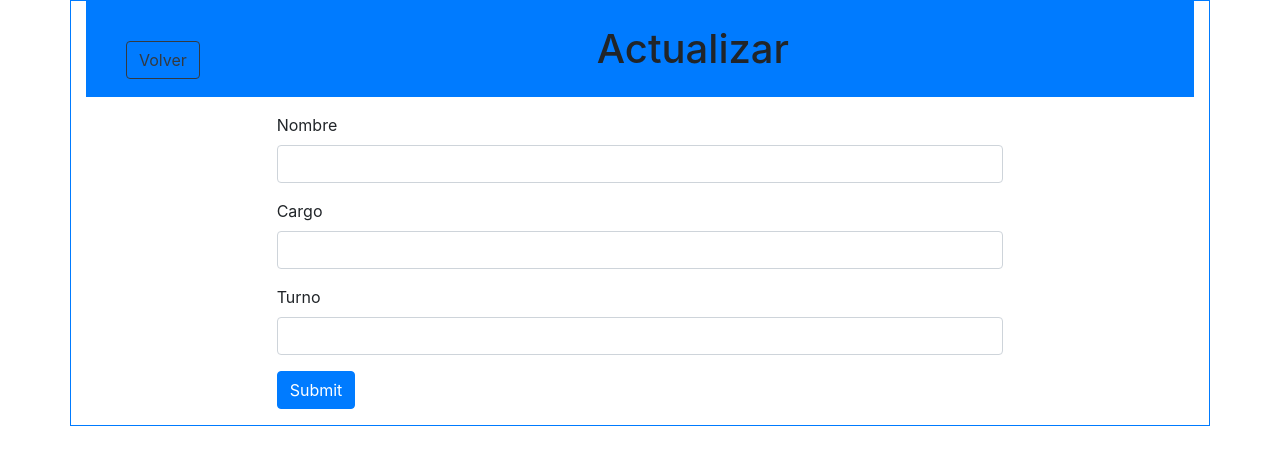
After one commit to rickyMelida/tareas_electrica, a PHP site: page /src/actualizar_tecnico.php in a window 1280 px wide. The commit adds this page. Shown: the top 465 px of the page. Run offline with PHP 8.4, Linux system fonts and the light colour scheme.

```diff
--- /dev/null
+++ b/src/actualizar_tecnico.php
@@ -0,0 +1,41 @@
+<!DOCTYPE html>
+<html lang="es">
+<head>
+    <meta charset="UTF-8">
+    <meta name="viewport" content="width=device-width, initial-scale=1.0">
+    <meta http-equiv="X-UA-Compatible" content="ie=edge">
+    <link rel="stylesheet" href="https://stackpath.bootstrapcdn.com/bootstrap/4.3.1/css/bootstrap.min.css" integrity="sha384-ggOyR0iXCbMQv3Xipma34MD+dH/1fQ784/j6cY/iJTQUOhcWr7x9JvoRxT2MZw1T" crossorigin="anonymous">
+    <title>Actualizar Tecnico</title>
+</head>
+<body>
+    <div class="container border border-primary">
+        <header class="text-center bg-primary p-4">
+            <a href="horario_tecnicos.php" class="float-left m-3 btn btn-outline-dark">Volver</a>
+            <h1 class=" d-inline">Actualizar</h1>
+        </header>
+        <div class="row">
+            <form action="" method="" class="col-md-8 m-auto p-3">
+                <div class="form-group">
+                    <label for="nombre">Nombre</label>
+                    <input type="text" class="form-control" id="nombre" >
+                </div>
+                <div class="form-group">
+                    <label for="cargo">Cargo</label>
+                    <input type="text" class="form-control" id="cargo" >
+                </div>
+                <div class="form-group">
+                    <label for="turno">Turno</label>
+                    <input type="text" class="form-control" id="turno" >
+                </div>
+                <button type="submit" class="btn btn-primary">Submit</button>
+            </form>
+        </div>
+    </div>
+
+    <script src="../js/design.js"></script>
+    <script src="https://code.jquery.com/jquery-3.3.1.slim.min.js" integrity="sha384-q8i/X+965DzO0rT7abK41JStQIAqVgRVzpbzo5smXKp4YfRvH+8abtTE1Pi6jizo" crossorigin="anonymous"></script>
+    <script src="https://cdnjs.cloudflare.com/ajax/libs/popper.js/1.14.7/umd/popper.min.js" integrity="sha384-UO2eT0CpHqdSJQ6hJty5KVphtPhzWj9WO1clHTMGa3JDZwrnQq4sF86dIHNDz0W1" crossorigin="anonymous"></script>
+    <script src="https://stackpath.bootstrapcdn.com/bootstrap/4.3.1/js/bootstrap.min.js" integrity="sha384-JjSmVgyd0p3pXB1rRibZUAYoIIy6OrQ6VrjIEaFf/nJGzIxFDsf4x0xIM+B07jRM" crossorigin="anonymous"></script>
+
+</body>
+</html>
--- a/src/pendientes.php
+++ b/src/pendientes.php
@@ -26,9 +26,8 @@
     <div class="container border border-primary">
     <header class="text-center bg-primary p-4">
         <a href="principal.php" class="float-left m-3 btn btn-outline-dark">Volver</a>
-        <h1 class=" d-inline">Reportes</h1>
+        <h1 class=" d-inline">Tareas</h1>
     </header>
-        <h1 class="text-center m-3">Tareas</h1>
         <table class="table table-bordered table-primary">
             <thead>
                 <tr>
--- a/tareas_electrica.sql
+++ b/tareas_electrica.sql
@@ -32,7 +32,7 @@ insert into tecnicos(nombre, cargo_t, turno)
                     ("Lazaro Romero", "Junior", "Noche" );
 
 update tecnicos
-
+select * from tecnicos
 alter table tecnicos add cargo_t varchar(50)
 
 update tecnicos set turno = "Manhana" where id_tecnico=5
```
Also changed, not shown: src/horario_tecnicos.php (added, +70 -0 lines), src/reportes.php (+10 -2 lines), validaciones/autorizacion_admin.php (added, +18 -0 lines), procesos/eliminar.php (added).
